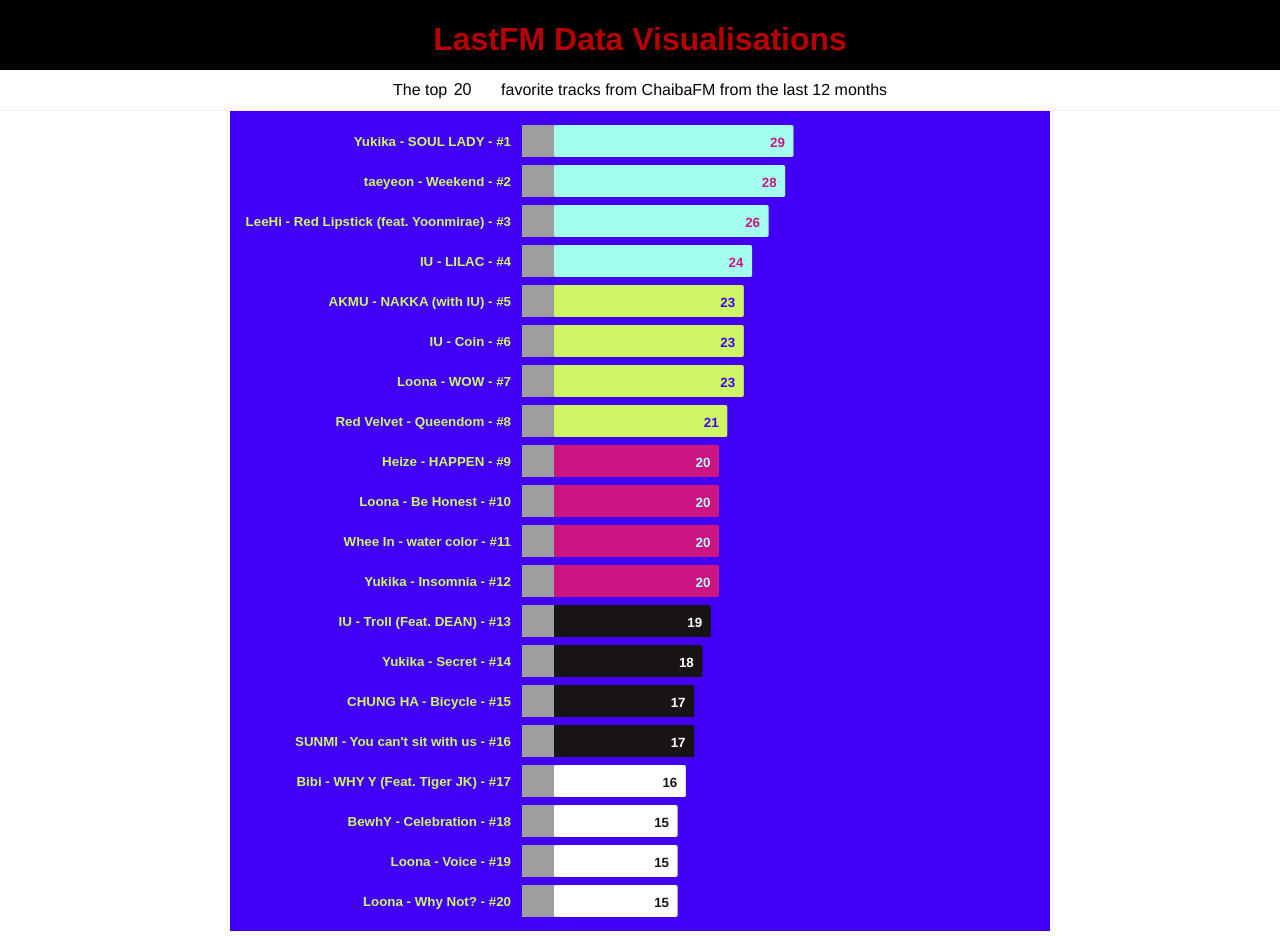
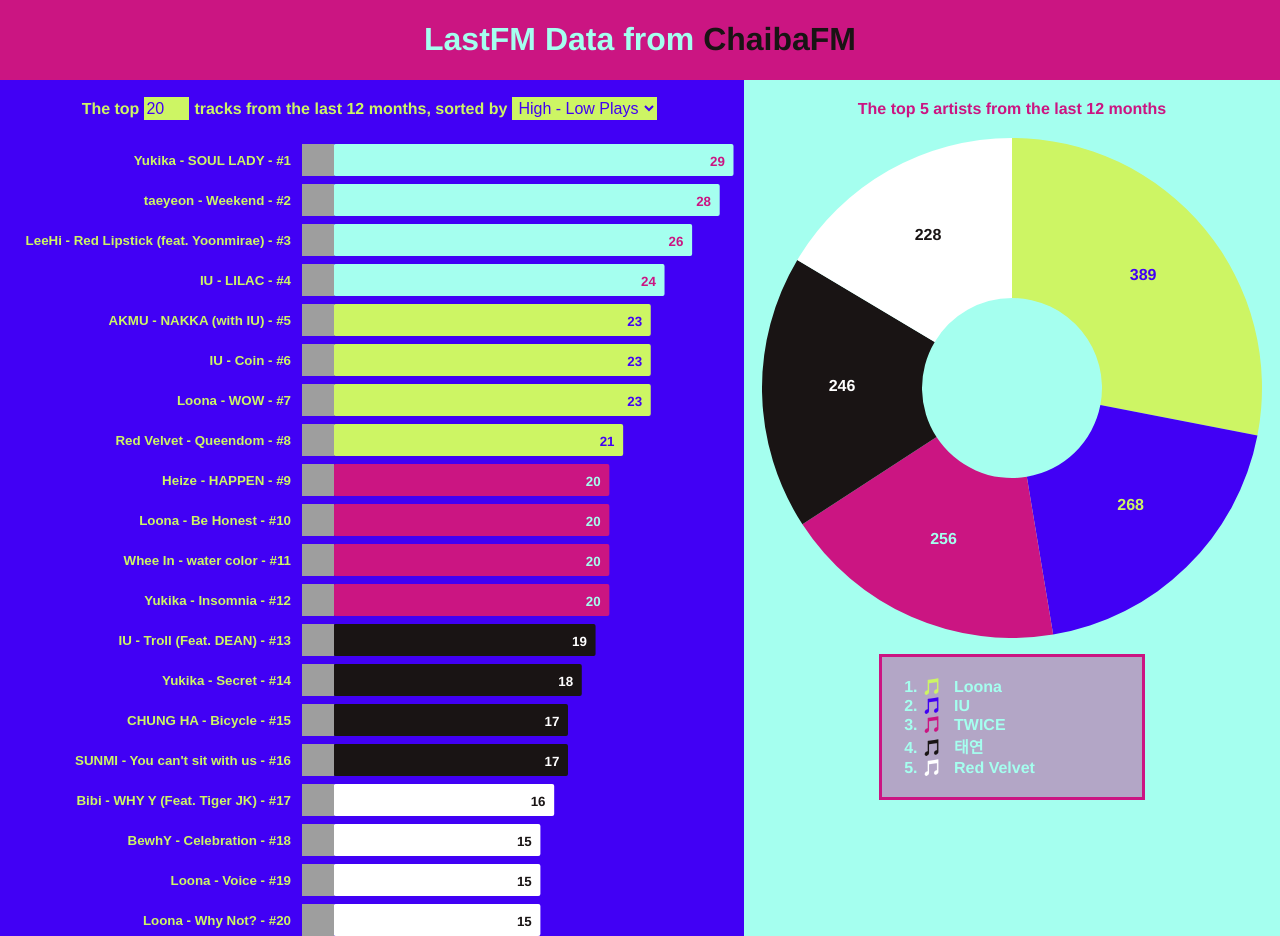
Before and after one commit to Txai-HvA/frontend-data, a plain HTML site: page lastfm_graphs/index.html in a window 1280 px wide. Shown: the top 936 px of the page. Drawn offline with nearby package versions, Linux system fonts and the light colour scheme; grey boxes are pictures that could not be loaded.

Commit message:
Final commit

```diff
--- a/lastfm_graphs/index.html
+++ b/lastfm_graphs/index.html
@@ -4,22 +4,37 @@
     <meta http-equiv="X-UA-Compatible" content="IE=edge">
     <meta name="viewport" content="width=device-width, initial-scale=1.0">
     <link rel="stylesheet" href="style.css">
+    <script src="https://d3js.org/d3.v4.js"></script>
+    <script src="https://d3js.org/d3-scale-chromatic.v1.min.js"></script>
     <title>Document</title>
 </head>
 <body>
     <header>
-        <h1>LastFM Data Visualisations</h1>
+        <h1>LastFM Data from <label id="givenUserName"></label></h1>
     </header>
     <main>
-        <div id="filters">
-            <label>
-                The top
-                <input type="number" placeholder="20" value="20" min="5" max="20" id="filterAmountOfSongs">
-                favorite tracks from
-                <label id="givenUserName">
+        <div id="graphs">
+            <div id="userSongContainer">
+                <label>
+                    The top
+                    <input type="number" placeholder="20" value="20" min="5" max="20" id="filterAmountOfSongs">
+                    tracks from the last 12 months, sorted by
+                    <select name="filterSort" id="filterSort">
+                        <option value="HighLowPlayCount">High - Low Plays</option>
+                        <option value="LowHighPlayCount">Low - High Plays</option>
+                    </select>
                 </label>
-                from the last 12 months
-            </label>
+                <div class="userSongBarChart"></div>
+            </div>
+            <div id="userArtistContainer">
+                <label>
+                    The top 5 artists from the last 12 months
+                    <label class="givenUserName"></label>
+                </label>
+                <div class="userArtistPieChart"></div>
+                <ol id="userArtistLegend">
+                </ol>
+            </div>
         </div>
     </main>
     <script src="https://unpkg.com/d3@7"></script>
--- a/lastfm_graphs/index.js
+++ b/lastfm_graphs/index.js
@@ -2,71 +2,80 @@
 let filterAmountOfSongs = document.querySelector("#filterAmountOfSongs");
 let filterPeriod = document.querySelector("#filterPeriod");
 let givenUserName = document.querySelector("#givenUserName");
+let filterSort = document.querySelector("#filterSort");
+let userArtistLegend = document.querySelector("#userArtistLegend");
 
-//margin, width & height off the svg
-const margin = {top: 0, bottom: 0, left: 320, right: 0};
-const width = 800 - margin.left - margin.right;
-const height = 800 - margin.top - margin.bottom;
+//marginLeft, width & height off the svg
+const marginLeft = 320;
+const width = 800;
+const height = 800;
 
 //Creates sources <svg> element
-const userSongBarChartSVG = d3.select("body").append("svg")
-.attr("width", width+margin.left+margin.right)
-.attr("height", height+margin.top+margin.bottom)
-.attr("class", "userSongBarChart");
+const userSongPieChartSVG = d3.select(".userSongBarChart").append("svg")
+.attr("width", width)
+.attr("height", height)
 
-//Group is used to enforce given margin
-const g = userSongBarChartSVG.append("g")
-  .attr("transform", `translate(${margin.left},${margin.top})`);
+//Group is used to enforce given marginLeft
+const g = userSongPieChartSVG.append("g")
+  .attr("transform", `translate(${marginLeft},${0})`);
 
 //Scales setup
 const xscale = d3.scaleLinear().range([0, width]);//playCount
 const yscale = d3.scaleBand().rangeRound([0, height]).paddingInner(0.2);//songName
 
 //Axis setup
-const xaxis = d3.axisTop().scale(xscale);
-const g_xaxis = g.append("g").attr("class","x axis")
-  .attr("style", "visibility:hidden");//Hidden cause I want the playCount to appear on the bars !!!
 const yaxis = d3.axisLeft().scale(yscale);
 const g_yaxis = g.append("g").attr("class","y axis");
 
-//Global variable for all data
-let data;
+let dataSongs, dataArtists;
 
 //Reads json file
 d3.json("./lastfm.json").then((json) => {
-    //Gets the last array (favorite songs from user)
-    data = json[4];
+    //Gets favorite songs from user
+    dataSongs = json[4];
 
-    givenUserName.textContent = data[0].userName;
+    dataSongs = sortFromHighToLow(dataSongs);
+    dataSongs = filterTop(dataSongs, 20);
+    updateBarChart(dataSongs);
 
-    data = sortJSON(data);
-    data = filterTop20(data);
+    //Displays username of the user
+    givenUserName.textContent = dataSongs[0].userName;
 
-    updateBarChart(data);
+
+    //Gets favorite artists from user
+    dataArtists = json[3];
+
+    dataArtists = sortFromHighToLow(dataArtists);
+    dataArtists = filterTop(dataArtists, 5);
+    updatePieChart(dataArtists)
 });
 
-//Sorts data
-function sortJSON(data) {
-  //Sorts dataset from highest playCount to lowest playCount (so decending)
+//Sorts dataset from highest playCount to lowest playCount (so decending)
+function sortFromHighToLow(data) {
   data = data.sort(function(a, b) { return b.playCount - a.playCount });
   return data;
 }
 
-//Cuts of the the rows above 20
-function filterTop20(data) {
-  data = data.slice(0, 20);
+//Sorts dataset from lowest playCount to highest playCount (so accending)
+function sortFromLowToHigh(data) {
+  data = data.sort(function(a, b) { return a.playCount - b.playCount });
   return data;
 }
 
-//Updates user song chart with given data
+//Cuts of the the rows above 20
+function filterTop(data, amount) {
+  data = data.slice(0, amount);
+  return data;
+}
+
+//Updates user song bar chart with given data
 function updateBarChart(new_data) {
 
   //update the scales
   xscale.domain([0, d3.max(new_data, (d) => d.playCount)]);
   yscale.domain(new_data.map((d, i) => `${d.artistName} - ${d.songName} - #${i+1}`)); //Mapping on artist and song name
 
-  //render the axis
-  g_xaxis.call(xaxis);
+  //Render the y axis
   g_yaxis.call(yaxis);
 
   //Fix for positioning
@@ -88,12 +97,12 @@
     case 18: rectX = -3.5; labelY = 13; labelX = 290; break;
     case 19: rectX = -4;   labelY = 13; labelX = 290; break;
     case 20: rectX = -6.5; labelY = 12; labelX = 290; break;
-}
+  }
 
   //Render the chart with new data
   createRect(g, new_data, rectX);
   createImages(g, new_data);
-  createLabels(userSongBarChartSVG, new_data, labelY, labelX);
+  createLabels(userSongPieChartSVG, new_data, labelY, labelX);
 }
 
 //Creates the bars for the barchart
@@ -133,7 +142,6 @@
     .transition()//Animation when the bars appear
       .ease(d3.easeBack)
       .delay(function(d, i) {
-        console.log(i)
         return i * 40;
       })
       .attr("width", (d) => xscale(d.playCount) / 2);//width of the bars
@@ -175,9 +183,9 @@
 }
 
 //Creates the labels on top of the bars that display the amount of listens per song
-function createLabels(userSongBarChartSVG, new_data, labelY, labelX) {
+function createLabels(userSongPieChartSVG, new_data, labelY, labelX) {
     //DATA JOIN
-    const labels = userSongBarChartSVG.selectAll(".playCountLabel").data(new_data).join(
+    const labels = userSongPieChartSVG.selectAll(".playCountLabel").data(new_data).join(
       //ENTER
       //new DOM elements
       (enter) => {
@@ -204,23 +212,101 @@
           .attr("x", (d) => xscale(d.playCount) / 2 + labelX)
           .attr("y", (d, i) => yscale(`${d.artistName} - ${d.songName} - #${i+1}`)  + labelY)
           .attr("dy", ".75em")
-          .transition().delay(function(d, i) {//Animation where the labels fade in one by one
-            return i * 50;
-          })
+          .transition().delay((d, i) =>  i * 50)//Animation where the labels fade in one by one
             .style("opacity", 1)
             .text((d) => d.playCount);
 }
-
-//INTERACTION
 
 //Changes the amount of top songs displayed
 d3.select(filterAmountOfSongs).on("input", function() {
   const newSize = d3.select(this).property("value");
 
   if(newSize => 5 && newSize <= 20) {
-      const filtered_data = data.slice(0, newSize);//Cuts off the rows that are below newSize
+      const filtered_data = dataSongs.slice(0, newSize);//Cuts off the rows that are below newSize
       updateBarChart(filtered_data); //Update the chart with all the filtered data
   } else {
-      updateBarChart(data); //Update the chart with all the data
+      updateBarChart(dataSongs); //Update the chart with all the data
   }
 });
+
+//Changes the sorting from high-low playcount to low-high playcount and vice versa
+d3.select(filterSort).on("change", function() {
+  const selectedOption = d3.select(this).property("value");
+  if(selectedOption == "HighLowPlayCount") {
+    dataSongs = sortFromHighToLow(dataSongs);
+  } else if(selectedOption == "LowHighPlayCount") {
+    dataSongs = sortFromLowToHigh(dataSongs);
+  }
+  updateBarChart(dataSongs);
+});
+
+//Updates user artist pie chart with given data
+function updatePieChart(new_data) {
+  let pieWidth = 500;
+  let pieHeight = 500;
+  //The radius of the pieplot is half the width or half the height (smallest one)
+  let radius = Math.min(pieWidth, pieHeight) / 2;
+
+  let userSongPieChartSVG = d3
+  .select(".userArtistPieChart")
+  .append("svg")
+    .attr("width", pieWidth)
+    .attr("height", pieHeight)
+    .append("g")
+      .attr("transform", `translate(${pieWidth / 2}, ${pieHeight / 2})`);
+
+  //ordinalScalePie, where each slice has a different color depending on playCount
+  let ordinalScalePie = d3.scaleOrdinal()
+    .domain(new_data)
+      .range(["#cdf564", "#4100f5", "#cb1582", "#191414", "#ffffff"]);
+
+  //ordinalScaleText, where text has different colors depending on playCount
+  let ordinalScaleText = d3.scaleOrdinal()
+    .domain(new_data)
+      .range(["#4100f5", "#cdf564", "#a5ffef", "#ffffff", "#191414"]);
+
+  let pie = d3.pie().value((d) => d.value);
+  let result = new_data.map((d) => d.playCount);
+  let data_ready = pie(d3.entries(result));
+  //Creates the circle
+  //where .innerRadius() is the hole in the middle
+  //and where .outerRadius() is the actual radius of the circle
+  let arcGenerator = d3.arc().innerRadius(90).outerRadius(radius);
+
+  //Slices
+  userSongPieChartSVG
+    .selectAll("slices")
+    .data(data_ready)
+    .enter()
+      .append("path").style("opacity", "0")
+        .transition()
+          .delay((d, i) => i * 500)
+        .attr("d", arcGenerator)
+        .attr("fill", (d) => ordinalScalePie(d.value))
+        .style("opacity", "1");
+
+
+  //Slices Text
+  userSongPieChartSVG
+    .selectAll("slices")
+    .data(data_ready)
+    .enter()
+      .append("text")
+        .transition()
+          .delay((d, i) => i * 500)
+      .text((d) => d.value)
+      .attr("transform", (d) => `translate( ${arcGenerator.centroid(d)})`)//used to compute the midpoint of the centerline of the arc
+      .attr("fill", (d) => ordinalScaleText(d.value));
+
+  createLegend(new_data);
+}
+
+//Creates a legend for the user artist pie chart
+function createLegend(new_data) {
+  //Add list items to userArtistLegend
+  new_data.forEach(artist => {
+    let li = document.createElement("li");
+    li.appendChild(document.createTextNode(artist.artistName));
+    userArtistLegend.appendChild(li);
+  });
+}
--- a/lastfm_graphs/style.css
+++ b/lastfm_graphs/style.css
@@ -8,45 +8,57 @@
 
 header {
   width: 100%;
-  height: 70px;
-  background-color: #000;
+  height: 80px;
+  background-color: #cb1582;
   margin-top: -25px;
   text-align: center;
-  color: #b90000;
+  color: #a5ffef;
 }
 
-main {
-  display: flex;
+#givenUserName {
+  color: #191414;
 }
 
-#filters {
-  padding: 10px;
+#graphs {
+  display: flex;
+  background-color: grey;
   width: 100%;
-  background-color: #fff;
-  display: flex;
-  justify-content: center;
-  font-size: 16;
-  border-bottom: #ededed solid 1px;
 }
 
-#filters input {
+#graphs input, #graphs select {
   border: none;
   font-size: 16;
+  margin: -3px 5px 0;
+  padding: 2px;
+  color: #4100f5;
+  background-color: #cdf564;
 }
 
-#filterAmountOfSongs {
+input {
   width: 45px;
 }
 
-/* Bars */
-rect {
-  fill-opacity: 1;
+/* Barchart Container */
+#userSongContainer {
+  padding: 20px;
+  background-color: #4100f5;
+  width: 55%;
 }
-rect:hover {
-  fill-opacity: 0.6;
+
+#userSongContainer label {
+  justify-content: center;
+  display: flex;
+  font-weight: bold;
+  color: #cdf564;
 }
-.axis {
-  font-size: smaller;
+
+/* Barchart */
+.userSongBarChart {
+  padding-top: 20px;
+}
+
+.userSongBarChart g image:hover {
+  opacity: 0.6;
 }
 
 /* x-axis and y-axis line */
@@ -55,11 +67,20 @@
   display: none;
 }
 
-/* Ranking+Artist+Song */
-.tick text {
+/* Barchart text */
+.axis {
+  font-size: smaller;
   color: #cdf564;
   transform: translate(-40px,0);
   font-weight: bold;
+}
+
+/* bars */
+rect {
+  fill-opacity: 1;
+}
+rect:hover {
+  fill-opacity: 0.6;
 }
 
 /* Play Count Label */
@@ -70,12 +91,65 @@
   fill: #cb1582;
 }
 
-.userSongBarChart {
-  background-color: #4100f5;
-  margin: 0 auto;
-  padding: 10px;
+/* Piechart Container */
+#userArtistContainer {
+  background-color: #a5ffef;
+  width: 45%;
+  display: flex;
+  flex-direction: column;
 }
 
-.userSongBarChart g image:hover {
-  opacity: 0.6;
+#userArtistContainer label {
+  margin: 20px auto 20px;
+  font-weight: bold;
+  color: #cb1582;
 }
+
+/* Piechart */
+.userArtistPieChart {
+  align-self: right;
+  margin: 0 auto;
+  text-anchor: middle;
+}
+
+.userArtistPieChart text {
+  font-weight: bold;
+}
+
+/* Piechart legend */
+#userArtistLegend {
+  border: #cb1582 3px solid;
+  background-color: #cb158260;
+  padding-left: 20px;
+  padding: 20px 20px 20px 40px;
+  width: 200px;
+  align-self: center;
+  color: #a5ffef;
+}
+
+#userArtistLegend li {
+  font-weight: bold;
+}
+
+li::before {
+  display: inline-block;
+  content: "🎵";
+  width: 2em;
+  color: transparent;
+}
+
+#userArtistLegend li:nth-of-type(1)::before {
+  text-shadow: 0 0 0 #cdf564;
+}
+#userArtistLegend li:nth-of-type(2)::before {
+  text-shadow: 0 0 0 #4100f5;
+}
+#userArtistLegend li:nth-of-type(3)::before {
+  text-shadow: 0 0 0 #cb1582;
+}
+#userArtistLegend li:nth-of-type(4)::before {
+  text-shadow: 0 0 0 #191414;
+}
+#userArtistLegend li:nth-of-type(5)::before {
+  text-shadow: 0 0 0 #ffffff;
+}
```
Also changed, not shown: pie_chart/index.html (added, +15 -0 lines), pie_chart/index.js (added, +60 -0 lines), lastfm_graphs/plaatje.png (deleted), 2 other files.
